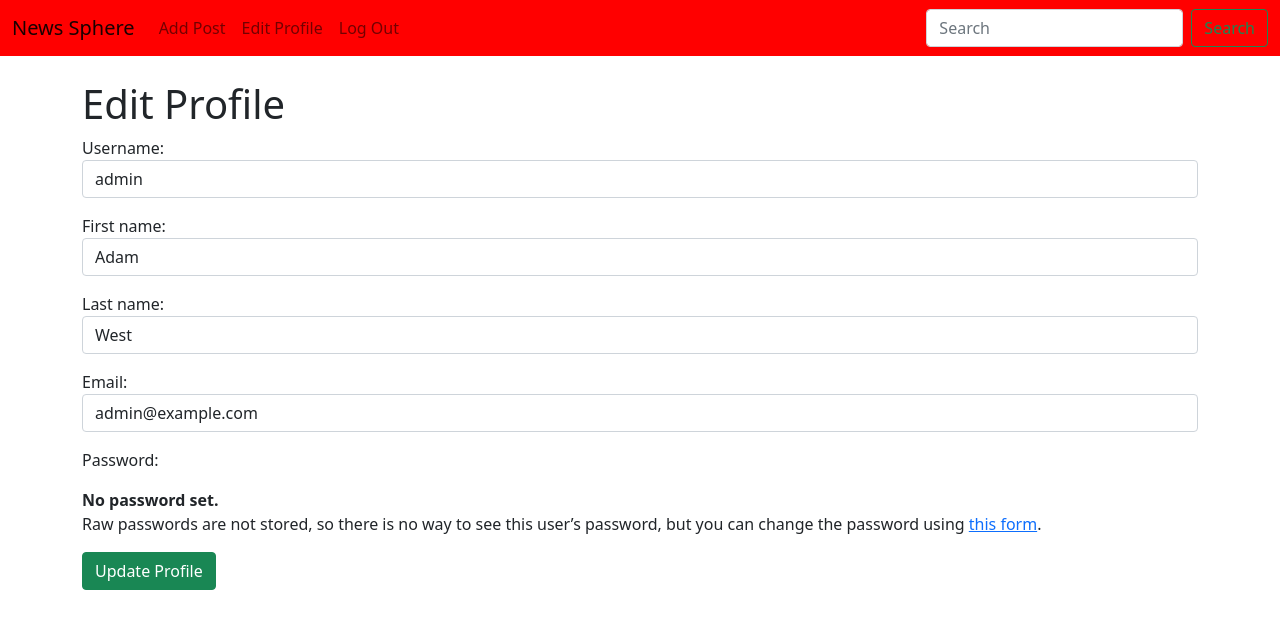
After one commit to ChrisMcMillan/News-Sphere, a Django app: page /members/edit_profile/ in a window 1280 px wide. The commit adds this page. Shown: the top 629 px of the page. Run offline with Django 3.2, Linux system fonts and the light colour scheme; a user stored in the database is signed in.

```diff
--- a/mysite/members/forms.py
+++ b/mysite/members/forms.py
@@ -1,4 +1,4 @@
-from django.contrib.auth.forms import UserCreationForm
+from django.contrib.auth.forms import UserCreationForm, UserChangeForm, PasswordChangeForm
 from django.contrib.auth.models import User
 from django import forms
 
@@ -18,3 +18,27 @@ class SignUpForm(UserCreationForm):
         self.fields['username'].widget.attrs['class'] = 'form-control'
         self.fields['password1'].widget.attrs['class'] = 'form-control'
         self.fields['password2'].widget.attrs['class'] = 'form-control'
+
+class EditProfileForm(UserChangeForm):
+
+    email = forms.EmailField(widget=forms.EmailInput(attrs={'class': 'form-control'}))
+    first_name = forms.CharField(max_length=100, widget=forms.TextInput(attrs={'class': 'form-control'}))
+    last_name = forms.CharField(max_length=100, widget=forms.TextInput(attrs={'class': 'form-control'}))
+    username = forms.CharField(max_length=100, widget=forms.TextInput(attrs={'class': 'form-control'}))
+
+    class Meta:
+        model = User
+        fields = ('username', 'first_name', 'last_name', 'email')
+
+class PasswordEditForm(PasswordChangeForm):
+
+    old_password = forms.CharField(max_length=100, widget=forms.PasswordInput(attrs={'class': 'form-control',
+                                                                                     'type':'password'}))
+    new_password1 = forms.CharField(max_length=100, widget=forms.PasswordInput(attrs={'class': 'form-control',
+                                                                                      'type':'password'}))
+    new_password2 = forms.CharField(max_length=100, widget=forms.PasswordInput(attrs={'class': 'form-control',
+                                                                                      'type':'password'}))
+
+    class Meta:
+        model = User
+        fields = ('old_password', 'new_password1', 'new_password2')
--- /dev/null
+++ b/mysite/members/templates/registration/edit_profile.html
@@ -0,0 +1,15 @@
+{% extends 'base.html' %}
+
+{% block content %}
+
+<h1> Edit Profile </h1>
+
+<div class="form-group">
+    <form  method="post">
+        {% csrf_token %}
+        {{ form.as_p }}
+        <button class="btn btn-success"> Update Profile </button>
+    </form>
+</div>
+
+{% endblock %}
--- a/mysite/members/urls.py
+++ b/mysite/members/urls.py
@@ -1,7 +1,10 @@
 from django.urls import path
 from . import views
+from django.contrib.auth import  views as auth_views
 
 app_name = 'members'
 urlpatterns = [
-    path('register/', views.UserRegisterView.as_view(), name='register')
+    path('register/', views.UserRegisterView.as_view(), name='register'),
+    path('edit_profile/', views.UserEditView.as_view(), name='edit_profile'),
+    path('password/', views.PasswordEditView.as_view(template_name='registration/change_password.html')),
 ]
--- a/mysite/members/views.py
+++ b/mysite/members/views.py
@@ -1,10 +1,24 @@
 from django.shortcuts import render
 from django.views import generic
-from django.contrib.auth.forms import UserCreationForm
+from django.contrib.auth.forms import UserCreationForm, UserChangeForm, PasswordChangeForm
+from django.contrib.auth.views import PasswordChangeView
 from django.urls import reverse_lazy
-from .forms import SignUpForm
+from .forms import SignUpForm, EditProfileForm, PasswordEditForm
+
+
+class PasswordEditView(PasswordChangeView):
+    form_class = PasswordEditForm
+    success_url = reverse_lazy('posts:index')
 
 class UserRegisterView(generic.CreateView):
     form_class = SignUpForm
     template_name = 'registration/register.html'
     success_url = reverse_lazy('login')
+
+class UserEditView(generic.UpdateView):
+    form_class = EditProfileForm
+    template_name = 'registration/edit_profile.html'
+    success_url = reverse_lazy('posts:index')
+
+    def get_object(self):
+        return self.request.user
--- a/mysite/posts/admin.py
+++ b/mysite/posts/admin.py
@@ -1,7 +1,8 @@
 from django.contrib import admin
 
-from .models import Post, Comment, Category
+from .models import Post, Comment, Category, Profile
 
 admin.site.register(Post)
 admin.site.register(Comment)
 admin.site.register(Category)
+admin.site.register(Profile)
--- a/mysite/posts/templates/base.html
+++ b/mysite/posts/templates/base.html
@@ -31,6 +31,10 @@
 
           <li class="nav-item">
             <a class="nav-link" href="{% url 'posts:add_post' %}">Add Post</a>
+          </li>
+
+          <li class="nav-item">
+            <a class="nav-link" href="{% url 'members:edit_profile' %}">Edit Profile</a>
           </li>
 
           <li class="nav-item">
--- a/mysite/posts/templates/posts/add_post.html
+++ b/mysite/posts/templates/posts/add_post.html
@@ -6,7 +6,7 @@
     <h1> Add Post </h1>
 
     <div class="form-group">
-        <form  method="post">
+        <form  method="post" enctype="multipart/form-data">
             {% csrf_token %}
             {{ form.media }}
             {{ form.as_p }}
--- a/mysite/posts/templates/posts/post_page.html
+++ b/mysite/posts/templates/posts/post_page.html
@@ -28,7 +28,7 @@
 
 
         {% if post.post_image %}
-            <img src="{{ post.post_image.url }}">
+            <img src="{{ post.post_image.url }}" class="img-fluid">
         {% endif %}
 
         <p> {{ post.post_description|safe }} </p>
```
Also changed, not shown: mysite/members/templates/registration/change_password.html (added, +15 -0 lines), mysite/posts/models.py (+7 -1 lines), mysite/db.sqlite3, mysite/media/uploads/images/cat_pic.jpg (added), mysite/posts/migrations/0012_alter_post_post_description.py (added), mysite/posts/migrations/0013_profile.py (added).
